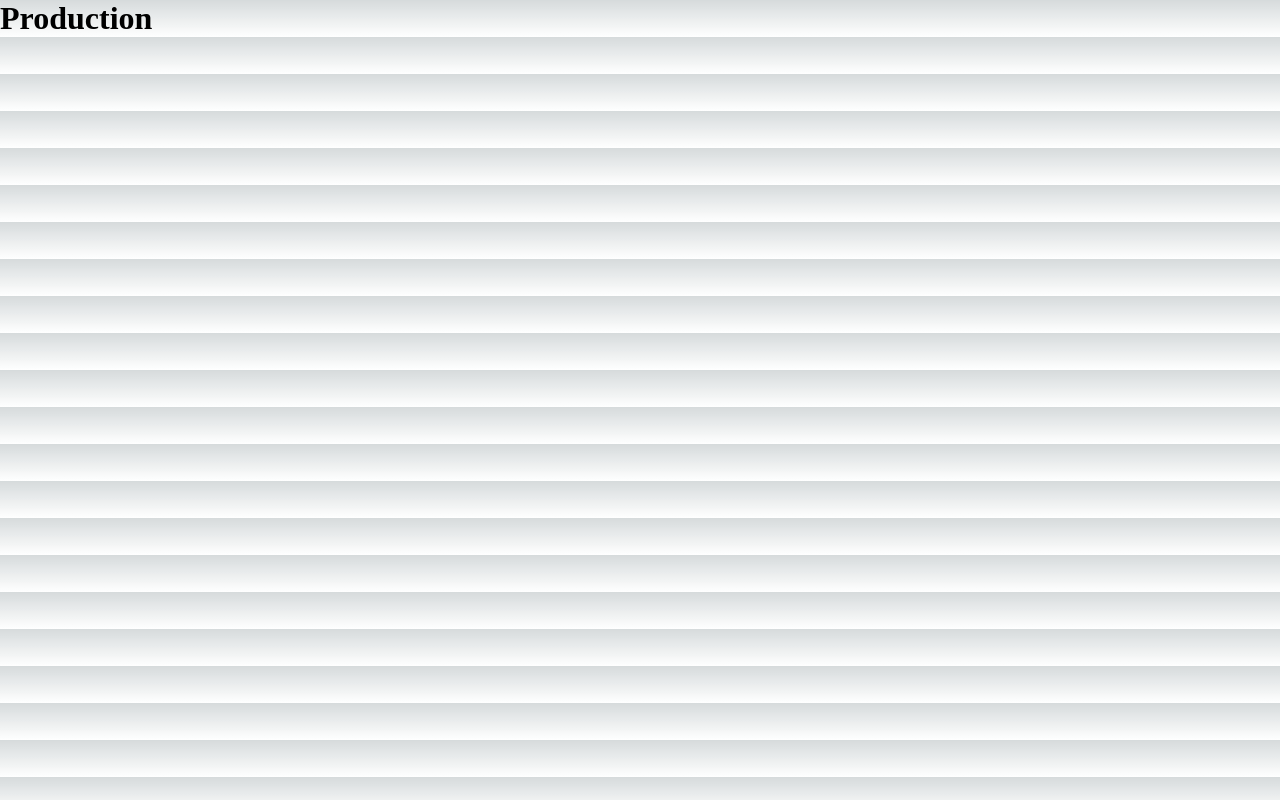
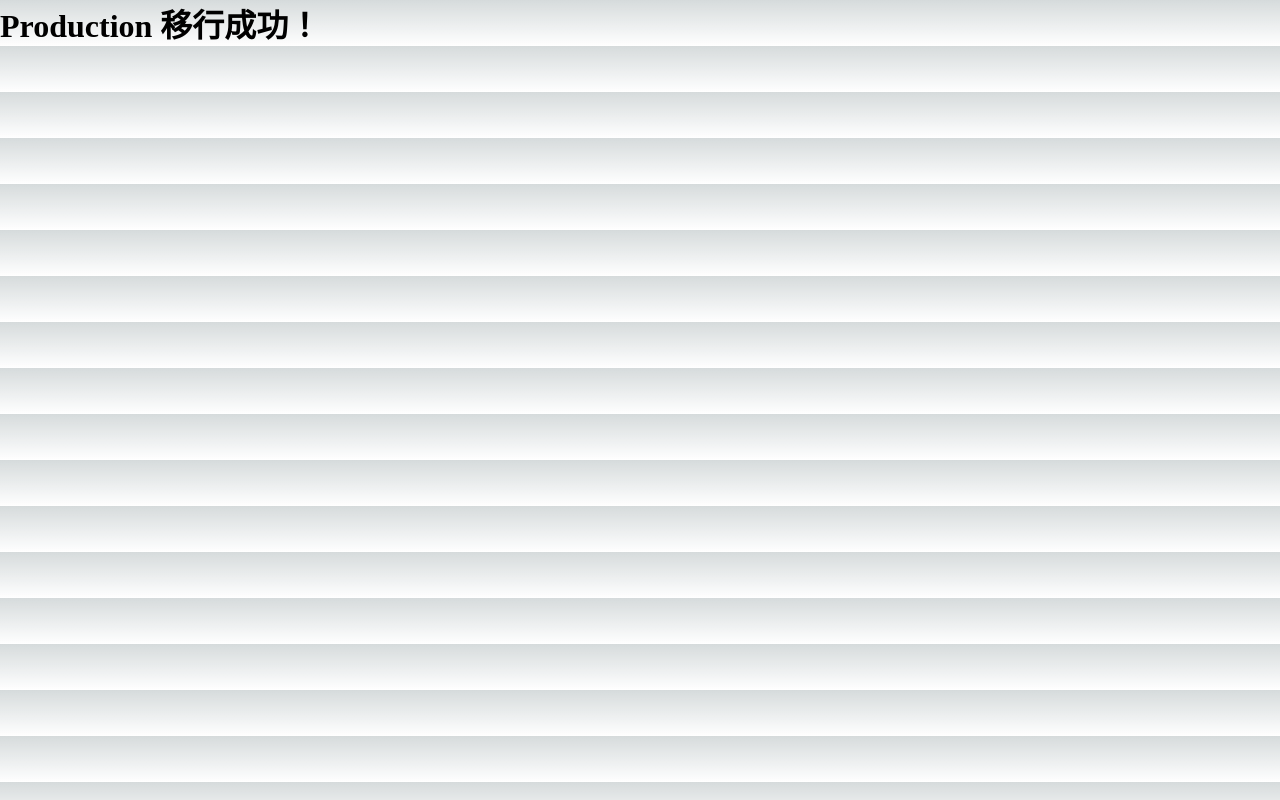
Before and after one commit to hayato94087/vercel-staging-sample, a Next.js app: page / in a window 1280 px wide. Built offline with nearby package versions, Linux system fonts and the light colour scheme.

Commit message:
add 移行成功！

```diff
--- a/src/pages/index.tsx
+++ b/src/pages/index.tsx
@@ -3,7 +3,7 @@ import { NextPage } from 'next';
 const Home: NextPage = () => {
   return (
     <>
-      <h1>Production</h1>
+      <h1>Production 移行成功！</h1>
     </>
   );
 };
```
